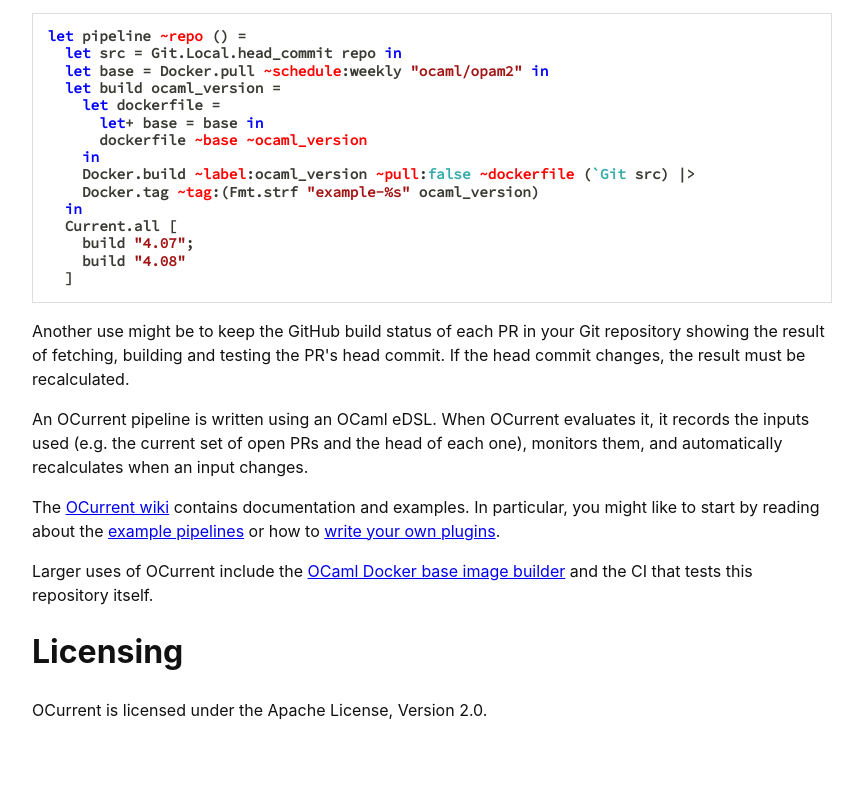
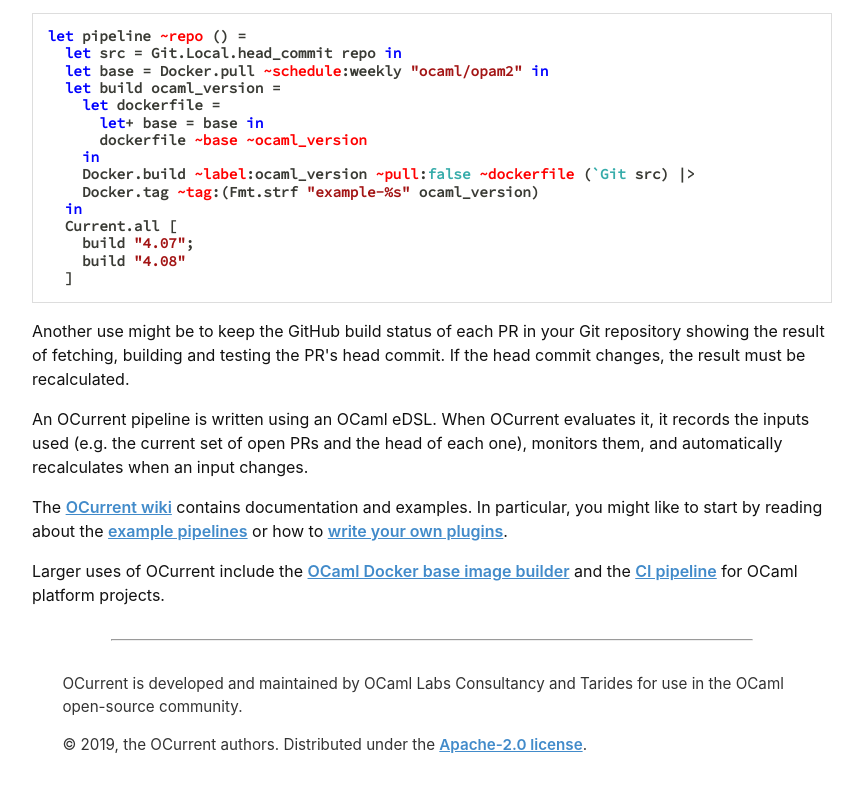
Before and after one commit to ocurrent/ocurrent.org, a Gatsby site: page / in a window 1280 px wide. Shown: the part 565-1357 px from the top of the page, without its empty margins (208-1071 px from the left). Before the commit the page ends 1303 px from the top, so only its background shows below. Built offline with nearby package versions, Linux system fonts and the light colour scheme; Gatsby itself is replaced by a stand-in of ours; some packages are replaced by stand-ins of ours; code samples lack their colours; a web font is replaced by a local one.

Commit message:
Content improvements on the index page

```diff
--- a/data/index.md
+++ b/data/index.md
@@ -38,19 +38,24 @@ An OCurrent pipeline is written using an OCaml eDSL. When OCurrent evaluates it,
 it records the inputs used (e.g. the current set of open PRs and the head of
 each one), monitors them, and automatically recalculates when an input changes.
 
-The [OCurrent wiki] contains documentation and examples. In particular, you
-might like to start by reading about the [example pipelines] or how to [write
-your own plugins][writing-plugins].
+The [OCurrent wiki][wiki] contains documentation and examples. In particular,
+you might like to start by reading about the [example pipelines](./examples) or
+how to [write your own plugins][writing-plugins].
 
 Larger uses of OCurrent include the [OCaml Docker base image
-builder][docker-base-images] and the CI that tests this repository itself.
+builder][docker-base-images] and the [CI pipeline][ocaml-ci] for OCaml platform projects.
 
-# Licensing
+<hr class="copyright-div">
+<div class="footer">
+OCurrent is developed and maintained by OCaml Labs Consultancy and Tarides for
+use in the OCaml open-source community.
 
-OCurrent is licensed under the Apache License, Version 2.0.
+© 2019, the OCurrent authors. Distributed under the [Apache-2.0
+license][license].
+</div>
 
-[docker-base-images]: https://github.com/ocaml-ci/docker-base-images
-[writing-plugins]: https://github.com/ocaml-ci/ocurrent/wiki/Writing-plugins
-[example pipelines]: https://github.com/ocaml-ci/ocurrent/wiki/Example-pipelines
-[ocurrent wiki]: https://github.com/ocaml-ci/ocurrent/wiki
-[license]: ./LICENSE
+[docker-base-images]: https://github.com/ocurrent/docker-base-images
+[ocaml-ci]: https://github.com/ocurrent/ocaml-ci
+[writing-plugins]: https://github.com/ocurrent/ocurrent/wiki/Writing-plugins
+[wiki]: https://github.com/ocurrent/ocurrent/wiki
+[license]: https://github.com/ocurrent/ocurrent/blob/master/LICENSE
--- a/src/pages/index.css
+++ b/src/pages/index.css
@@ -25,6 +25,11 @@ body {
   font-size: 16px;
   color: #111111;
   height: 100%;
+}
+
+a {
+    color: #428BCA;
+    font-weight: 600;
 }
 
 code {
@@ -73,3 +78,18 @@ img {
   padding-left: 2em;
   padding-right: 2em;
 }
+
+.footer {
+    padding-left: 2em;
+    padding-right: 2em;
+    font-size: 95%;
+    margin-bottom: 50px;
+    color: #333;
+
+}
+
+.copyright-div {
+    width: 80%;
+    margin: 2rem auto;
+    color: #ddd;
+}
```
